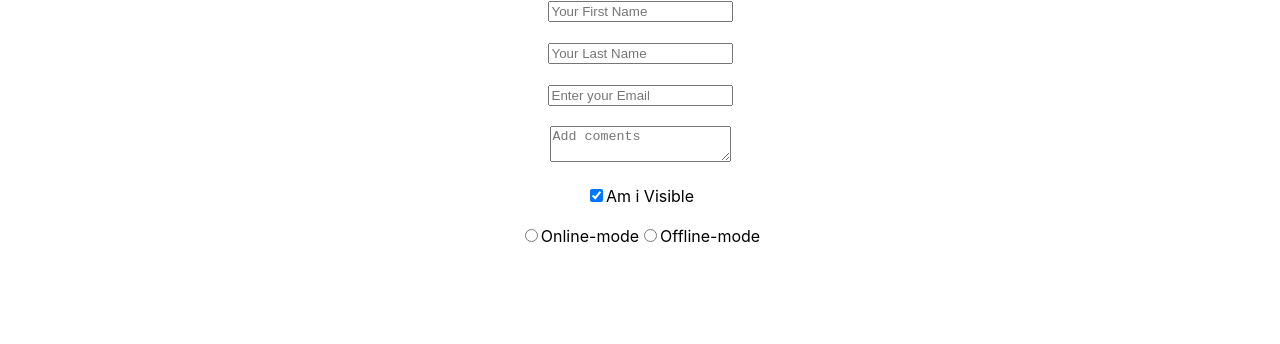
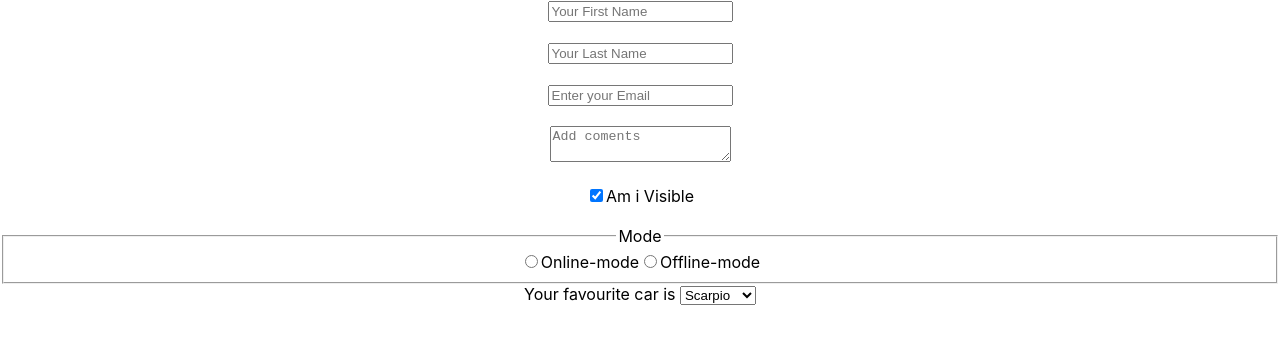
Before and after one commit to sudhanshumandloi/React-practice, a React (Create React App) app in the folder Forms/: page / in a window 1280 px wide. Shown: the top 344 px of the page. Built offline with nearby package versions, Linux system fonts and the light colour scheme; the HTML template or start-up script is replaced by a standard one.

Commit message:
add dropdaown in form

```diff
--- a/Forms/src/App.js
+++ b/Forms/src/App.js
@@ -3,7 +3,7 @@ import './App.css';
 
 function App() {
   const [formData, setFormData]= useState(
-    {firstName: '', lastName: '', yourEmail: '', comments: '', isVisible:true, mode:''})
+    {firstName: '', lastName: '', yourEmail: '', comments: '', isVisible:true, mode:'', favCar:''})
   console.log(formData);
   function changeHandler(event){
     const {name, value, checked, type} = event.target;
@@ -67,6 +67,8 @@ function App() {
       <br />
       <br />
 
+      <fieldset>
+        <legend>Mode</legend>
         <input
           type='radio'
           onChange={changeHandler}
@@ -84,7 +86,20 @@ function App() {
           value={'offline-mode'}
           checked={formData.mode === "offline-mode"}/>
         <label htmlFor='offline-mode'>Offline-mode</label>
+      </fieldset>
 
+      <label htmlFor='favcar'>Your favourite car is </label>
+      <select
+      onChange={changeHandler}
+      value={formData.favCar}
+      name='favCar'
+      id='favCar' >
+        <option value={'scarpio'}>Scarpio</option>
+        <option value={'xuv700'}>XUV 700</option>
+        <option value={'bolero'}>Bolero</option>
+        <option value={'safari'}>Safari</option>
+        <option value={'harrier'}>Harrier</option>
+      </select>
       </form>
     </div>
   );
```
Lines whose indentation alone changed are shown as unchanged.
